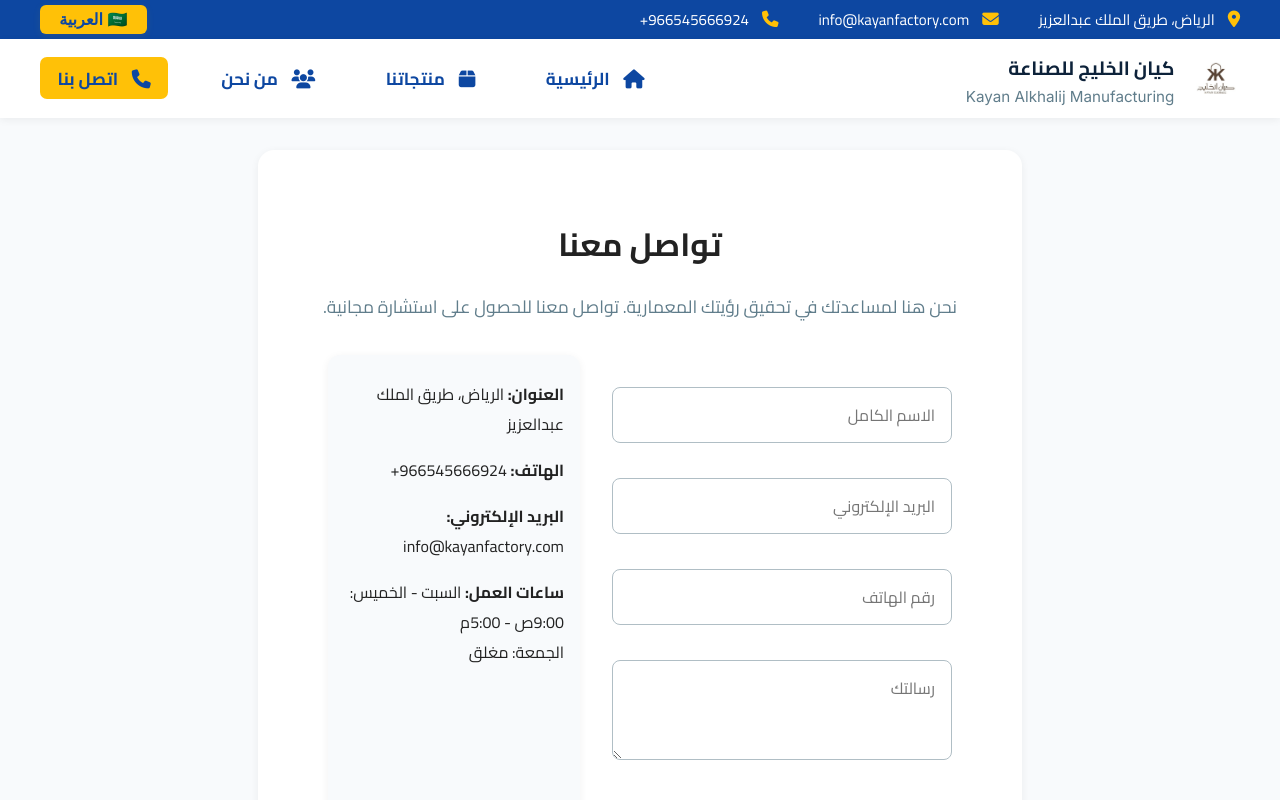
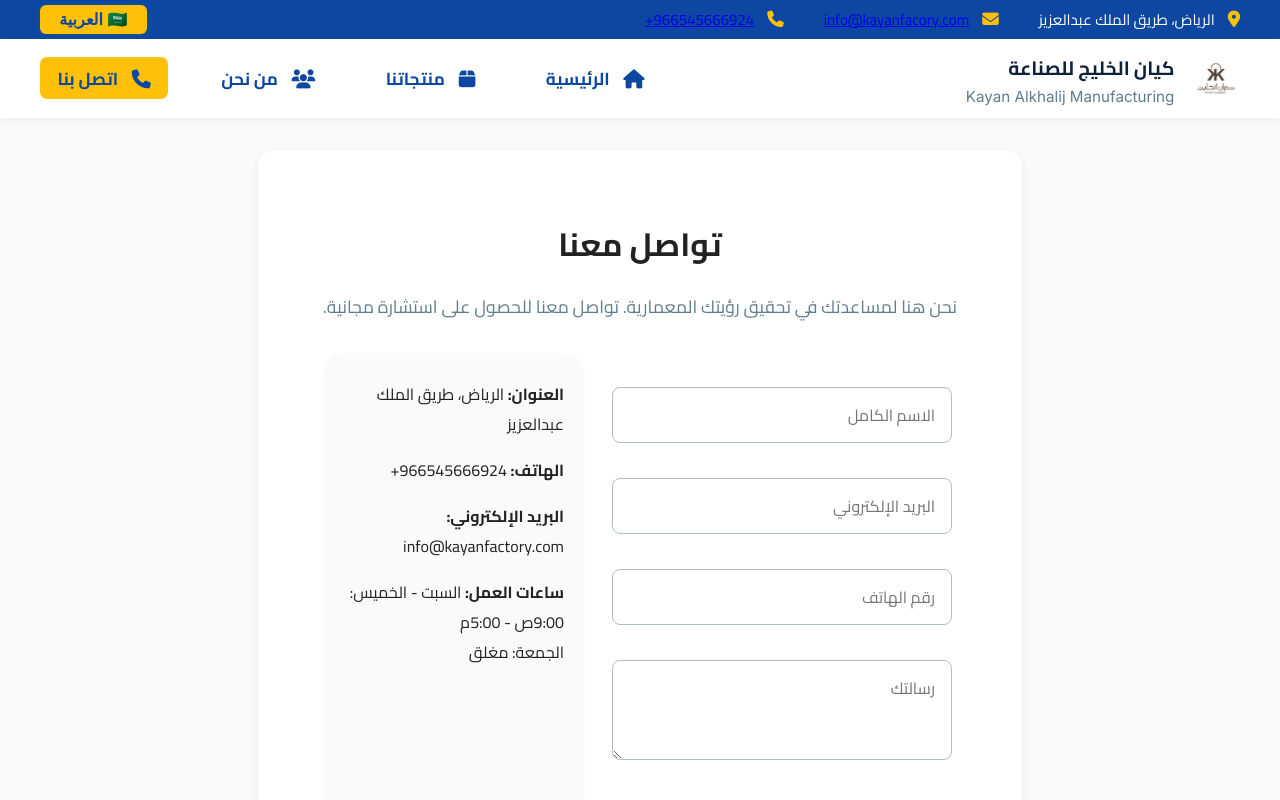
Before and after one commit to KayanAlKhalij1/Kayan-Al-Khalij11, a plain HTML site: page contact.html in a window 1280 px wide. Shown: the top 800 px of the page. Drawn offline with Linux system fonts and the light colour scheme; a script that the page names is missing.

Commit message:
Update contact.html

```diff
--- a/contact.html
+++ b/contact.html
@@ -15,8 +15,13 @@
     <div class="container">
       <div class="top-bar-right">
         <span><i class="fa-solid fa-location-dot"></i> <span data-i18n="address">الرياض، طريق الملك عبدالعزيز</span></span>
-        <span><i class="fa-solid fa-envelope"></i> <span data-i18n="email">info@kayanfactory.com</span></span>
-        <span><i class="fa-solid fa-phone"></i> <span data-i18n="phone">966545666924+</span></span>
+        <span class="top-bar-item">
+          <i class="fa-solid fa-envelope"></i>
+          <a href="mailto:info@kayanfactory.com" class="top-bar-link" data-i18n="email">info@kayanfacory.com</a>
+        </span>
+        <span class="top-bar-item">
+          <i class="fa-solid fa-phone"></i>
+          <a href="tel:+966545666924" class="top-bar-link" data-i18n="phone">966545666924+</a>
       </div>
       <div class="lang-switcher">
         <button id="lang-toggle" class="lang-btn"><span class="flag">🇸🇦</span> <span data-i18n="arabic">العربية</span></button>
```
